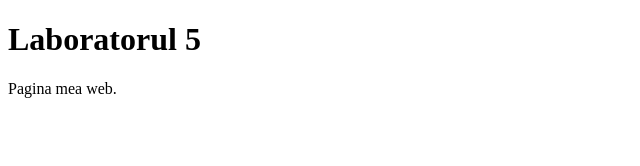
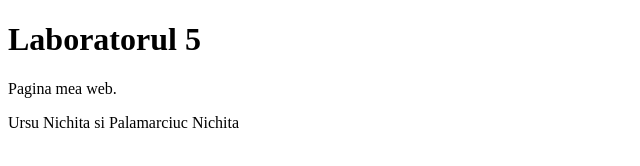
Before and after one commit to maaiqqe/AMPS_AAW2312, a plain HTML site: page index.html in a window 1280 px wide. Shown: the whole page, without its empty margins (0-640 px from the left). Drawn offline with Linux system fonts and the light colour scheme.

Commit message:
Update index.html
numele si prenumele

```diff
--- a/index.html
+++ b/index.html
@@ -7,5 +7,6 @@
 <body>
     <h1>Laboratorul 5</h1>
     <p>Pagina mea web.</p>
+    <p>Ursu Nichita si Palamarciuc Nichita</p>
 </body>
 </html>
```
